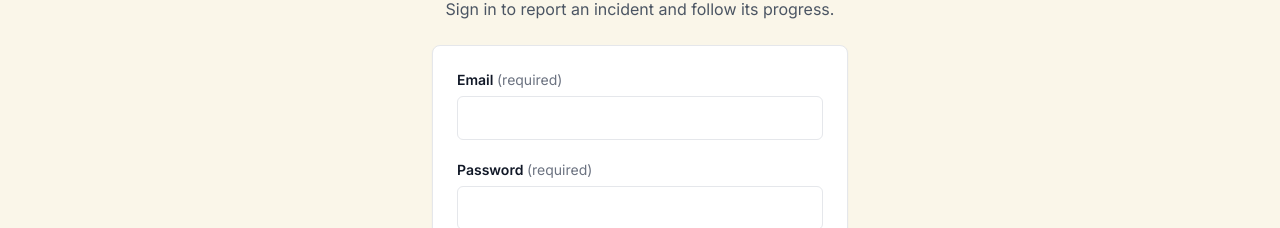
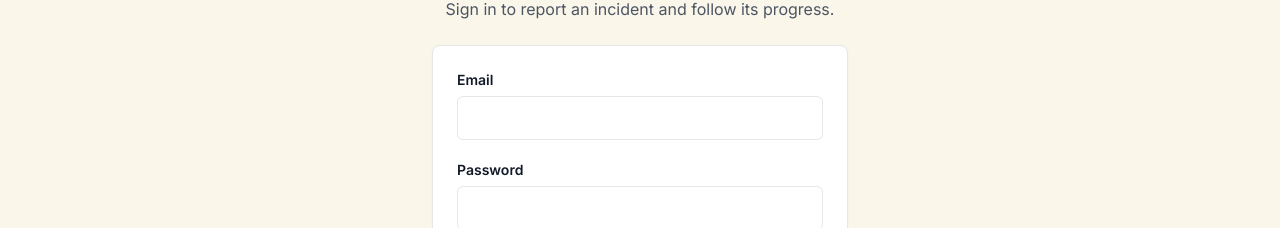
Before and after one commit to samkiell/soro, a Next.js app: page /login in a window 1280 px wide. Shown: the part 176-404 px from the top of the page. Built offline with nearby package versions, Linux system fonts and the light colour scheme; no server answers.

Commit message:
fix(ui): remove visible (required) text from form field labels

```diff
--- a/src/components/forms/form-field.tsx
+++ b/src/components/forms/form-field.tsx
@@ -36,10 +36,10 @@ export function FormField({
   return (
     <div className="flex flex-col gap-1.5">
       <Label htmlFor={id}>
-        {label}{" "}
-        <span className="font-normal text-text-muted">
-          {required ? "(required)" : "(optional)"}
-        </span>
+        {label}
+        {!required ? (
+          <span className="font-normal text-text-muted"> (optional)</span>
+        ) : null}
       </Label>
       {hint ? (
         <p id={hintId} className="text-sm text-text-secondary">
--- a/src/features/reports/components/report-form.tsx
+++ b/src/features/reports/components/report-form.tsx
@@ -357,7 +357,7 @@ export function ReportForm() {
         aria-describedby={errors.urgency ? "urgency-error" : undefined}
       >
         <legend className="text-sm font-semibold text-ink">
-          How urgent is it? <span className="font-normal text-text-muted">(required)</span>
+          How urgent is it?
         </legend>
         <div className="grid gap-2 sm:grid-cols-2">
           {URGENCY_OPTIONS.map((option) => (
```
